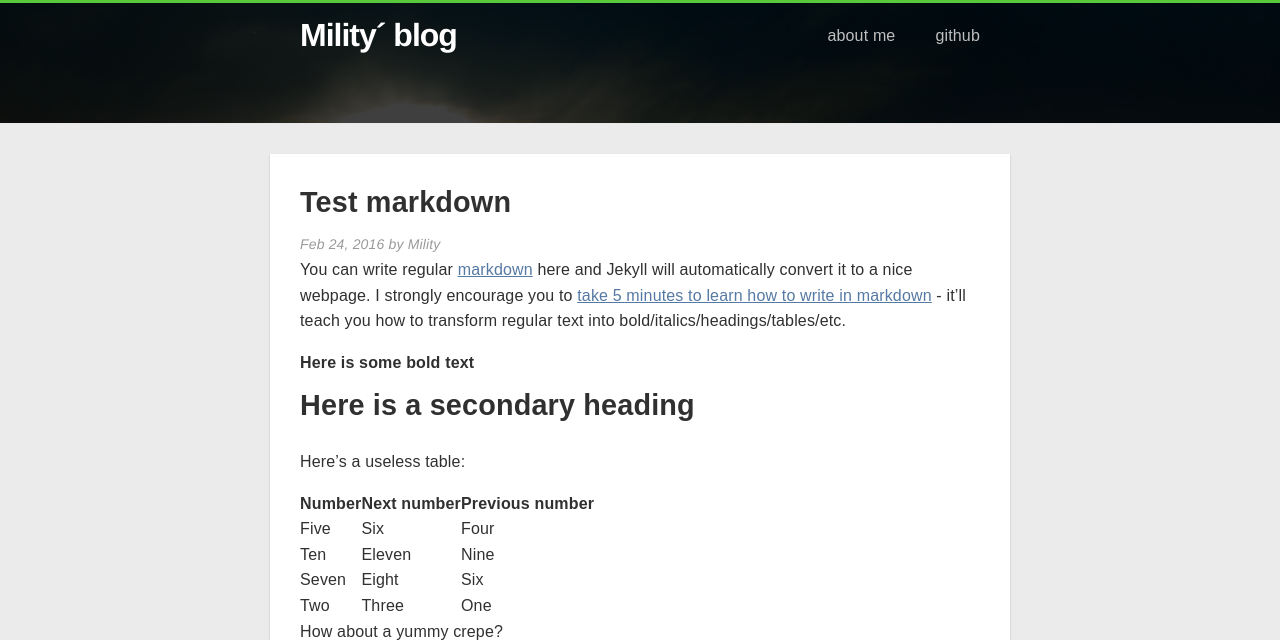
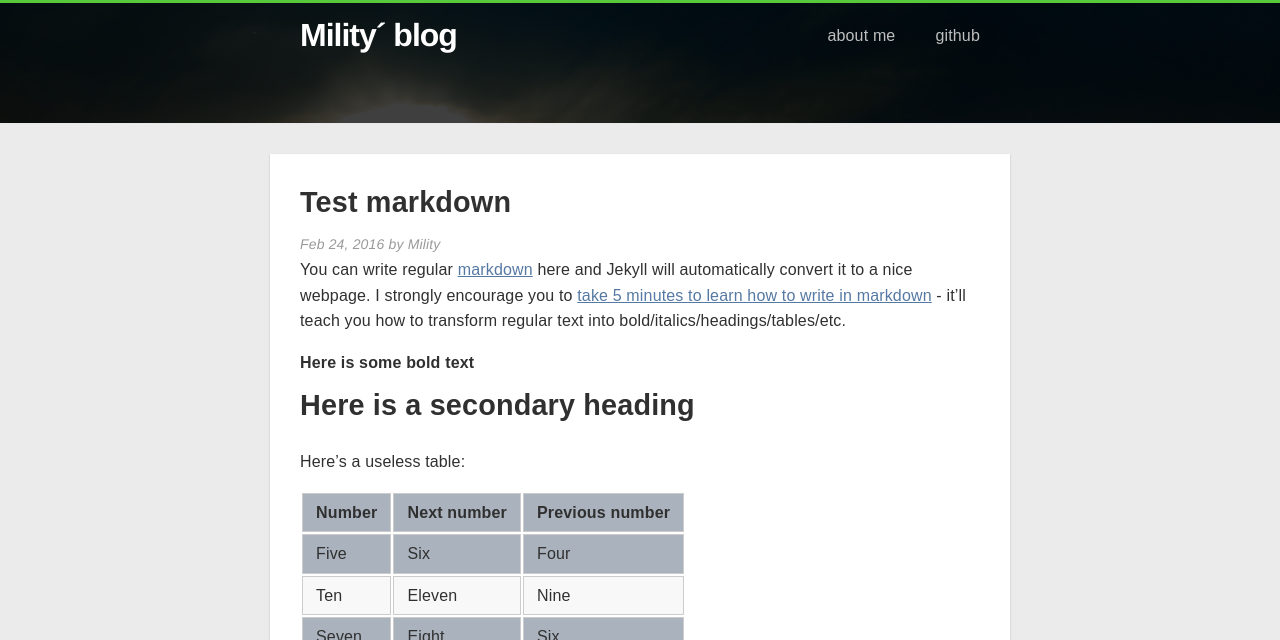
Before and after one commit to Mility/Mility.github.io, a Jekyll site: the page built from _posts/2016-02-24-just-a-test.md, in a window 1280 px wide. Shown: the top 640 px of the page. Built offline with Jekyll 4.4.1, drawn with Linux system fonts in a browser that asks for light colours; nearby versions of some CDN libraries; grey boxes are pictures that could not be loaded.

Commit message:
测试一下新的table样式
测试一下新的table样式

```diff
--- a/_sass/_normalize.scss
+++ b/_sass/_normalize.scss
@@ -415,7 +415,7 @@ optgroup {
 // Remove most spacing between table cells.
 //
 
-table {
+/*table {
   border-collapse: collapse;
   border-spacing: 0;
 }
@@ -423,4 +423,40 @@ table {
 td,
 th {
   padding: 0;
+}*/
+// =============================================================================
+/* --- Tables 测试一下新的table样式--- */
+
+table {
+  padding: 0;
 }
+table tr {
+  border-top: 1px solid #cccccc;
+  background-color: #AAB2BD;
+  margin: 0;
+  padding: 0;
+}
+table tr:nth-child(2n) {
+  background-color: #f8f8f8;
+}
+table tr th {
+  font-weight: bold;
+  border: 1px solid #cccccc;
+  text-align: left;
+  margin: 0;
+  padding: 6px 13px;
+}
+table tr td {
+  border: 1px solid #cccccc;
+  text-align: left;
+  margin: 0;
+  padding: 6px 13px;
+}
+table tr th :first-child,
+table tr td :first-child {
+  margin-top: 0;
+}
+table tr th :last-child,
+table tr td :last-child {
+  margin-bottom: 0;
+}
```
